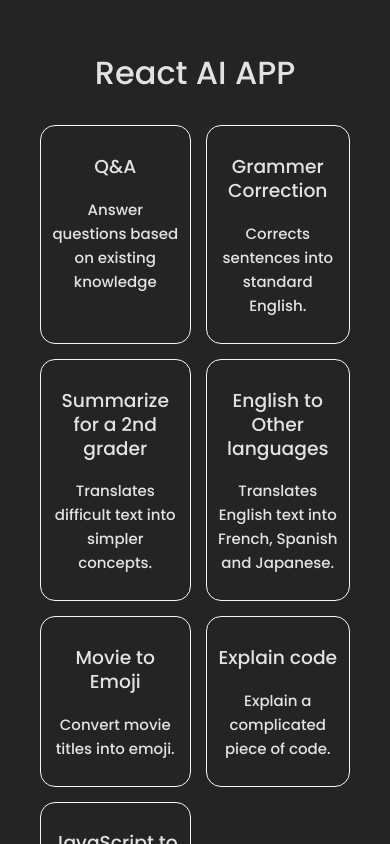
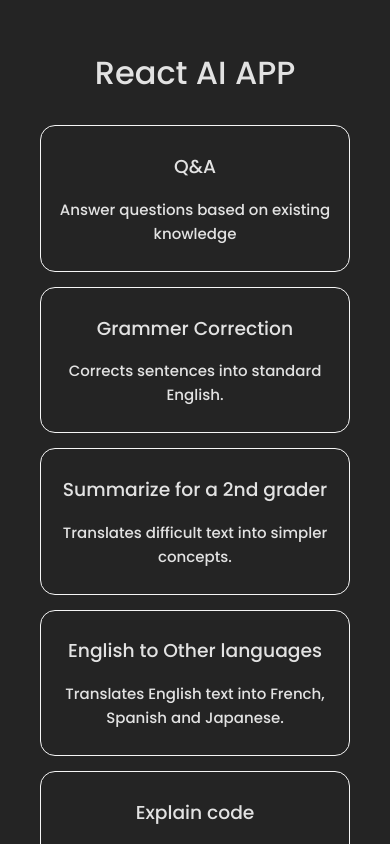
Before and after one commit to gregchapauli/chatGPT-clone, a React (Vite) app: page / in a window 390 px wide. Shown: the top 844 px of the page. Built offline with nearby package versions, Linux system fonts and the light colour scheme.

Commit message:
CSS responsive for components

```diff
--- a/src/AIOptions/index.jsx
+++ b/src/AIOptions/index.jsx
@@ -52,19 +52,6 @@ export const arrayItems = [
     },
   },
   {
-    name: "Movie to Emoji",
-    id: "movieToEmoji",
-    description: "Convert movie titles into emoji.",
-    option: {
-      model: "text-davinci-003",
-      temperature: 0,
-      max_tokens: 100,
-      top_p: 1,
-      frequency_penalty: 0.0,
-      presence_penalty: 0.0,
-    },
-  },
-  {
     name: "Explain code",
     id: "explainCode",
     description: "Explain a complicated piece of code.",
--- a/src/App.css
+++ b/src/App.css
@@ -13,7 +13,8 @@
 
 .grid-main {
   display: grid;
-  grid-template-columns: auto auto;
+  grid-template-columns: repeat(auto-fit, minmax(200px, 500px));
+  justify-content: center;
   gap: 15px;
   margin-top: 40px;
 }
@@ -54,8 +55,3 @@
   margin-top: 20px;
   cursor: pointer;
 }
-
-.result-text {
-  border: 1px solid whitesmoke;
-  height: 50px;
-}
--- a/src/App.jsx
+++ b/src/App.jsx
@@ -28,7 +28,7 @@ function App() {
   };
 
   return (
-    <div className="App">
+    <div>
       {Object.values(option).length === 0 ? (
         <OptionSelection arrayItems={arrayItems} selectOption={selectOption} />
       ) : (
--- a/src/components/Translation.jsx
+++ b/src/components/Translation.jsx
@@ -2,7 +2,7 @@ import React from "react";
 
 export default function Translation({ doStuff, setInput, result }) {
   return (
-    <div>
+    <div className="app">
       <textarea
         className="text-area"
         cols={55}
```
